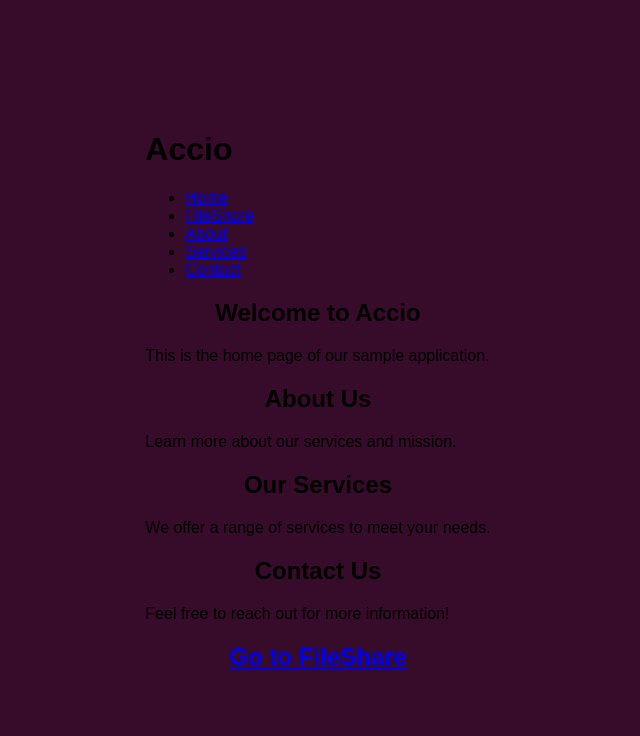
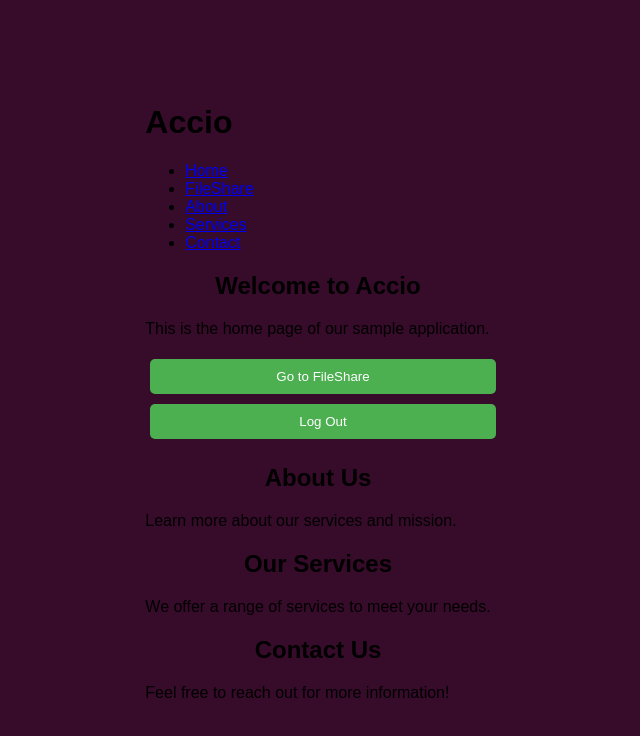
Before and after one commit to prajwalr477/File_Sharing_App, a React (Create React App) app in the folder client/: page /home in a window 1280 px wide. Shown: the top 736 px of the page, without its empty margins (322-962 px from the left). Built offline with nearby package versions, Linux system fonts and the light colour scheme; no server answers.

Commit message:
Fix line endings

```diff
--- a/client/src/App.js
+++ b/client/src/App.js
@@ -1,91 +1,21 @@
-/*
-import React, { useState } from 'react';
-import './App.css';
-import Auth from './pages/loginsignup/auth'; // Login/Signup component
-import HomePage from './pages/Home'; // Home Page component
-import FileShare from './FileShare/FileShare'
+import React from 'react';
+import { useRoutes } from 'react-router-dom';
+import HomePage from './pages/Home';  // Example Home page
+import Auth from './pages/loginsignup/auth';  // Example Login/Signup page
+import FileShare from './FileShare/FileShare';  // Example FileShare page
 
+const App = () => {
+  // Define the routes
+  const routes = [
+    { path: '/', element: <Auth /> },  // Login page
+    { path: '/home', element: <HomePage /> },  // Home page
+    { path: '/file-share', element: <FileShare /> },  // FileShare page
+    // Add more routes as needed
+  ];
 
-function App() {
-  // State to track if the user is authenticated
+  const element = useRoutes(routes);
 
-
-
-    const [isAuthenticated, setIsAuthenticated] = useState(false);
-
-  // Function to handle successful login/signup
-  const handleAuthSuccess = () => {
-    setIsAuthenticated(true); // Set user as authenticated
-  };
-
-  return (
-    <div className="App">
-      <header className="App-header">
-        {/* Conditional Rendering
-        {!isAuthenticated ? (
-          <Auth onAuthSuccess={handleAuthSuccess} /> // Pass handler to Auth
-        ) : (
-          <main>
-            <FileShare />
-          </main>
-        )}
-      </header>
-    </div>
-  );
-}
+  return element;  // Return the routes element
+};
 
 export default App;
-
-  */
-
-
-/*
-import React from 'react';
-import { Routes, Route } from 'react-router-dom';
-import Auth from './pages/loginsignup/auth';
-import Home from './pages/Home';
-
-function App() {
-  const handleAuthSuccess = () => {
-    console.log('User has successfully logged in');
-    localStorage.setItem('isAuthenticated', 'true');
-  };
-
-  return (
-    <Routes>
-      <Route
-        path="/"
-        element={<Auth onAuthSuccess={handleAuthSuccess} />}
-      />
-      <Route
-        path="/home"
-        element={<Home />}
-      />
-    </Routes>
-  );
-}
-
-export default App;
-
-*/
-
-
-import React from 'react';
-import { BrowserRouter as Router, Route, Routes } from 'react-router-dom';
-import HomePage from './pages/Home';
-import FileShare from './FileShare/FileShare';
-import Auth from './pages/loginsignup/auth';
-
-function App() {
-  return (
-    <Router>
-      <Routes>
-        <Route path="/" element={<Auth />} />
-        <Route path="/home" element={<HomePage />} />
-        <Route path="/file-share" element={<FileShare />} />
-      </Routes>
-    </Router>
-  );
-}
-
-export default App;
--- a/client/src/index.js
+++ b/client/src/index.js
@@ -3,11 +3,14 @@ import ReactDOM from 'react-dom/client';
 import './index.css';
 import App from './App';
 import reportWebVitals from './reportWebVitals';
+import { BrowserRouter } from 'react-router-dom'; // Import BrowserRouter
 
 const root = ReactDOM.createRoot(document.getElementById('root'));
 root.render(
   <React.StrictMode>
-    <App />
+    <BrowserRouter> {/* Wrap your app inside BrowserRouter */}
+      <App />
+    </BrowserRouter>
   </React.StrictMode>
 );
 
--- a/client/src/pages/Home.js
+++ b/client/src/pages/Home.js
@@ -1,8 +1,29 @@
-import React from 'react';
-import { Link } from 'react-router-dom';
+import React, { useState } from 'react';  // Import useState from React
+import { useNavigate, Link } from 'react-router-dom';  // Import Link from react-router-dom
 import Header from '../components/Header';
+import Modal from '../components/Modal';
 
 export default function HomePage() {
+  const navigate = useNavigate();
+  const [isModalOpen, setIsModalOpen] = useState(false); // State to control the modal visibility
+
+  // Handle logout button click
+  const handleLogoutClick = () => {
+    setIsModalOpen(true); // Show the modal on logout click
+  };
+
+  // Close the modal
+  const closeModal = () => {
+    setIsModalOpen(false);
+  };
+
+  // Confirm logout and redirect to login
+  const handleLogoutConfirm = () => {
+    localStorage.removeItem('token');  // Remove token from localStorage
+    setIsModalOpen(false);  // Close the modal
+    navigate('/');  // Redirect to login page
+  };
+
   return (
     <div>
       <Header />
@@ -10,6 +31,14 @@ export default function HomePage() {
         <section id="home">
           <h2>Welcome to Accio</h2>
           <p>This is the home page of our sample application.</p>
+
+          {/* FileShare link */}
+          <Link to="/file-share">
+            <button>Go to FileShare</button>
+          </Link>
+
+          {/* Log out button */}
+          <button onClick={handleLogoutClick}>Log Out</button>
         </section>
 
         <section id="about">
@@ -26,12 +55,14 @@ export default function HomePage() {
           <h2>Contact Us</h2>
           <p>Feel free to reach out for more information!</p>
         </section>
+      </main>
 
-                {/* Replace button with Link */}
-                <section>
-                    <h2><Link to="/file-share">Go to FileShare</Link></h2>
-                </section>
-            </main>
+      {/* Modal for logout confirmation */}
+      <Modal
+        isOpen={isModalOpen}
+        onClose={closeModal}
+        onConfirm={handleLogoutConfirm}
+      />
     </div>
   );
 }
--- a/client/src/pages/loginsignup/auth.jsx
+++ b/client/src/pages/loginsignup/auth.jsx
@@ -9,10 +9,10 @@ const Auth = ({ onAuthSuccess }) => {
   const [signupData, setSignupData] = useState({ name: '', password: '', confirmPassword: '' });
   const [passwordStrength, setPasswordStrength] = useState('');
   const [error, setError] = useState('');
-  const navigate = useNavigate(); // Hook to handle navigation
+  const navigate = useNavigate();
 
   useEffect(() => {
-    // If user is already logged in, redirect to home
+    // Check if user is already logged in and redirect
     if (localStorage.getItem('token')) {
       navigate('/home');
     }
@@ -81,7 +81,7 @@ const Auth = ({ onAuthSuccess }) => {
       if (response.data.token) {
         alert('Login successful!');
         localStorage.setItem('token', response.data.token); // Save JWT token
-        onAuthSuccess(); // Notify parent component
+        if (onAuthSuccess) onAuthSuccess(); // Notify parent component on successful login
         navigate('/home'); // Redirect to the Home page
         setLoginData({ name: '', password: '' }); // Clear form
       }
```
Lines whose indentation alone changed are shown as unchanged.
